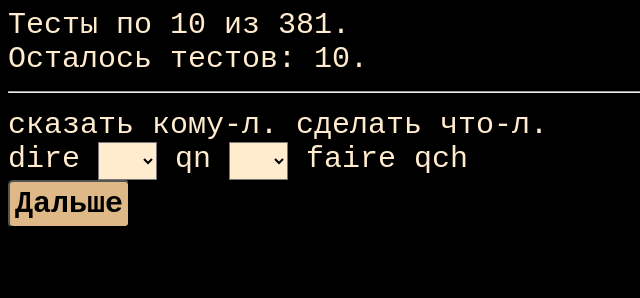
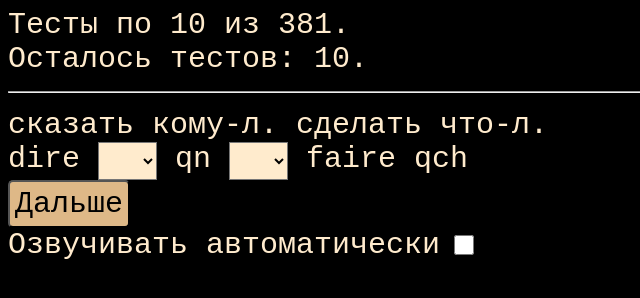
Before and after one commit to lenacom/lang, a plain HTML site: page training/fr_a_de.html in a window 1280 px wide. Shown: the whole page, without its empty margins (0-640 px from the left). Drawn offline with Linux system fonts and the light colour scheme.

Commit message:
autospeak

```diff
--- a/training/css/common.css
+++ b/training/css/common.css
@@ -1,23 +1,30 @@
-body, button, select, option {
+body, button, select, option, a {
   font-size: 30px;
   font-family: 'Courier New', Courier, monospace;
 }
-body {
+body, a {
   color: blanchedalmond;
   background-color: black;
+}
+a {
+  text-decoration: none;
 }
 select, option {
   background-color: blanchedalmond;
   color: black;
 }
 button {
-  font-weight: bold;
-  background-color:burlywood;
+  background-color: burlywood;
   color: black;
   cursor: pointer;
   border-radius: 5px;
   padding: 5px;
 }
+input[type=checkbox] {
+  width: 20px;
+  height: 20px;
+  accent-color: burlywood;
+}
 .error {
   color: #CC6600;
 }
--- a/training/fr_a_de.html
+++ b/training/fr_a_de.html
@@ -445,11 +445,14 @@
       }
 
       function errorHTML(item) {
-        speak(fullText(item[0]), LANG);
+        if (globalThis.autospeak) {
+          speak(fullText(item[0]), LANG);
+        }
         return `<div>${item[1]}</div><div class="error">${withSpeakButtonHTML(item[0])}</div>`;
       }
 
       smallSteps("fr_a_de", items, itemHTML, checkAnswer, errorHTML);
+      document.write(autospeakHTML());
     </script>
   </body>
 </html>
--- a/training/js/common.js
+++ b/training/js/common.js
@@ -1,13 +1,15 @@
+"use strict";
+
 function getConfig(name) {
 	const json = getCookie(name);
 	return json? JSON.parse(json) : {};
 }
 
 function saveConfig(name, data) {
-	setCookie(name, JSON.stringify(data), 90);
+	setCookie(name, JSON.stringify(data));
 }
 
-function setCookie(name, value, days) {
+function setCookie(name, value, days = 90) {
 	let expires = "";
 	if (days) {
 		let date = new Date();
@@ -45,6 +47,15 @@ function initSpeak(lang) {
 	});
 }
 
+function autospeakHTML() {
+	globalThis.autospeak = !!getCookie("autospeak");
+	const onClick = "globalThis.autospeak = !globalThis.autospeak; setCookie('autospeak', globalThis.autospeak);";
+	return `<div style="display: flex; align-items: center; gap: 10px;">
+    <label for="autospeak">Озвучивать автоматически</label>
+    <input type="checkbox" ${globalThis.autospeak ? "checked" : ""} id="autospeak" onClick="${onClick}"/>
+    </div>`;
+}
+
 function speak(text, lang) {
 	window.speechSynthesis.cancel();
 	const utterance = new SpeechSynthesisUtterance(text);
```
Also changed, not shown: training/index.html (+2 -1 lines).
